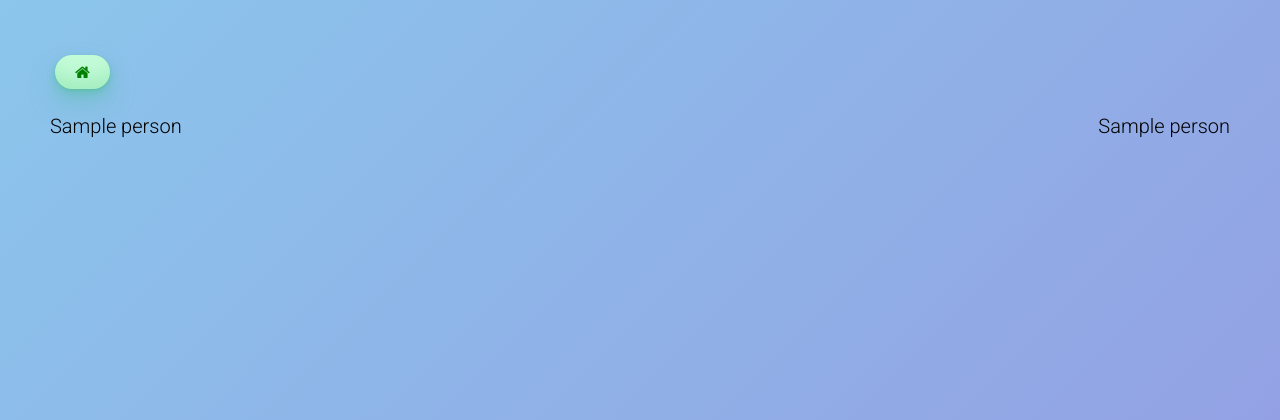
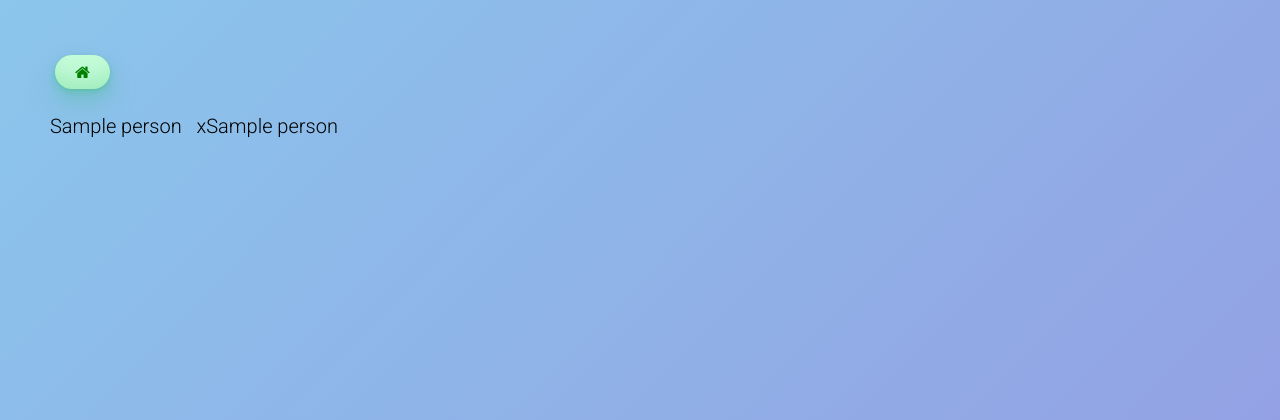
Before and after one commit to hjzres/Passport, a Flask app: template Passport/templates/raffle.html in a window 1280 px wide. Shown: the top 420 px of the page. Run offline with Flask 3, Linux system fonts and the light colour scheme; the template is opened without the code that fills it: most values are stand-ins (such as "Sample title", 1, 10 or a date in 2020).

Commit message:
made the site look better

```diff
--- a/Passport/app.py
+++ b/Passport/app.py
@@ -61,7 +61,7 @@ def raffle():
     ticketsPerRaffle = settings["ticketsPerRaffle"]
     for i in range(len(keys)):
         if cache[keys[i]] >= minimumTickets:
-            raffle_tickets = math.floor((cache[keys[i]] - minimumTickets) / ticketsPerRaffle)
+            raffle_tickets = math.floor((cache[keys[i]] - minimumTickets) / ticketsPerRaffle) + 1
             updated_cache[keys[i]] = raffle_tickets
 
     return render_template("raffle.html", cache=updated_cache)
--- a/Passport/static/styles/style.css
+++ b/Passport/static/styles/style.css
@@ -27,6 +27,10 @@ p{
 
 .right-side{
     float: right;
+}
+
+.indent{
+    margin-left:10px;
 }
 
 .block{
--- a/Passport/templates/raffle.html
+++ b/Passport/templates/raffle.html
@@ -12,7 +12,7 @@
         <button class="btn"><i class="fa fa-home"></i></button>
     </form>
     {% for person in cache %}
-        <p class="list"> {{ person }} <span class="right-side"> {{ cache[person] }} </span></p>
+        <p class="list"> {{ person }} <span class="indent"> x{{ cache[person] }} </span></p>
     {% endfor %}
 </body>
 </html>
```
